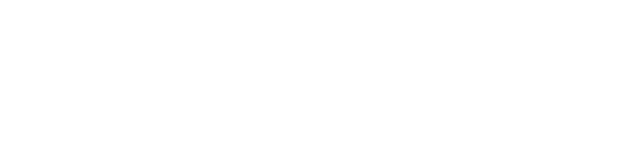
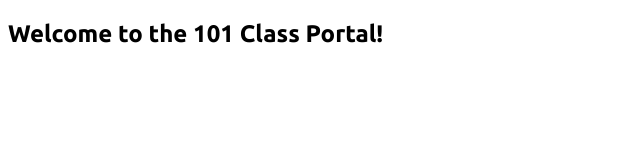
Before and after one commit to Vampireiiig/Y1NUSH, a plain HTML site: page index.html in a window 1280 px wide. Shown: the whole page, without its empty margins (0-640 px from the left). Drawn offline with Linux system fonts and the light colour scheme.

Commit message:
Update index.html

```diff
--- a/index.html
+++ b/index.html
@@ -7,4 +7,7 @@
     <link rel="preconnect" href="https://fonts.gstatic.com" crossorigin>
     <link href="https://fonts.googleapis.com/css2?family=Ubuntu:ital,wght@0,300;0,400;0,500;0,700;1,300;1,400;1,500;1,700&display=swap" rel="stylesheet">
   </head>
+  <body>
+    <h2>Welcome to the 101 Class Portal!</h2>
+  </body>
 </html>
```
